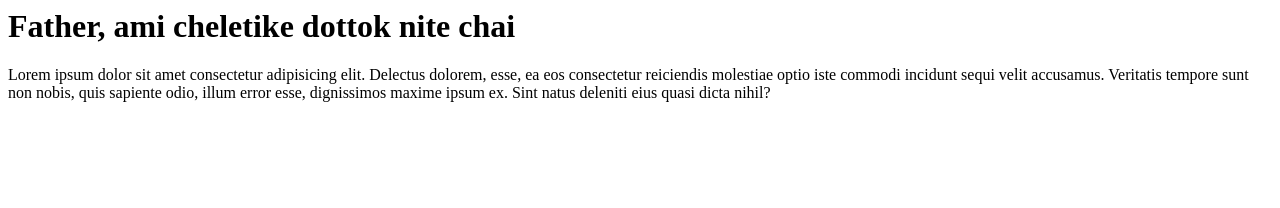
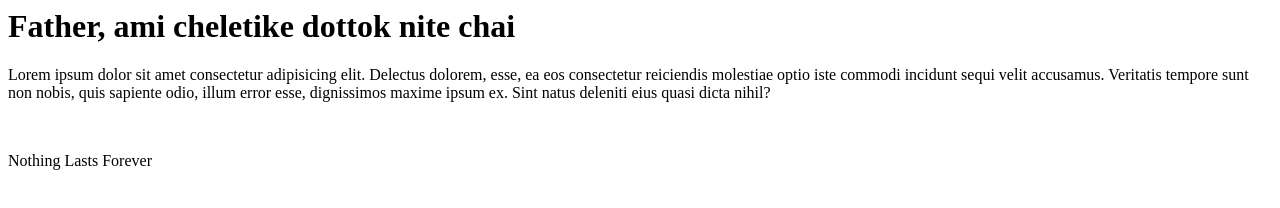
Before and after one commit to Mubashshirul-Islam-Galib/Index-2, a plain HTML site: page Index.html in a window 1280 px wide. Drawn offline with Linux system fonts and the light colour scheme.

Commit message:
Lusting quotes

```diff
--- a/Index.html
+++ b/Index.html
@@ -1,2 +1,4 @@
 <h1>Father, ami cheletike dottok nite chai</h1>
 <p>Lorem ipsum dolor sit amet consectetur adipisicing elit. Delectus dolorem, esse, ea eos consectetur reiciendis molestiae optio iste commodi incidunt sequi velit accusamus. Veritatis tempore sunt non nobis, quis sapiente odio, illum error esse, dignissimos maxime ipsum ex. Sint natus deleniti eius quasi dicta nihil?</p>
+</br>
+<p>Nothing Lasts Forever</p>
```
